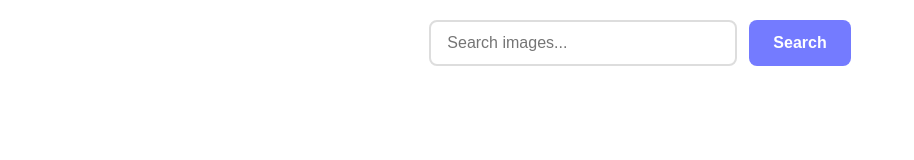
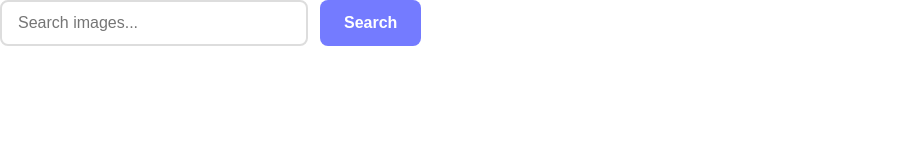
Before and after one commit to OleksiiMarushchak/goit-js-hw-11, a plain HTML site: page index.html in a window 1280 px wide. Shown: the whole page, without its empty margins (0-914 px from the left). Drawn offline with Linux system fonts and the light colour scheme.

Commit message:
Deploying to gh-pages from @ OleksiiMarushchak/goit-js-hw-11@c5814716715a5cbf7ae5622e087cbed405acc147 🚀

```diff
--- a/index.html
+++ b/index.html
@@ -11,8 +11,7 @@
     <link rel="stylesheet" crossorigin href="/goit-js-hw-11/assets/index-3yAOqFW0.css">
   </head>
   <body>
-    <header class="header">
-      <div class="container">
+    <main class="main">
       <form class="form" id="search-form">
         <label>
           <input
@@ -24,12 +23,8 @@
         </label>
         <button type="submit">Search</button>
       </form>
-      </div>
-    </header>
-
-    <main class="main">
+<div id="loader" class="loader is-hidden"></div>
       <div class="container">
-        <div id="loader" class="loader is-hidden"></div>
         <ul class="gallery" id="gallery"></ul>
       </div>
     </main>
```
Lines whose indentation alone changed are shown as unchanged.
